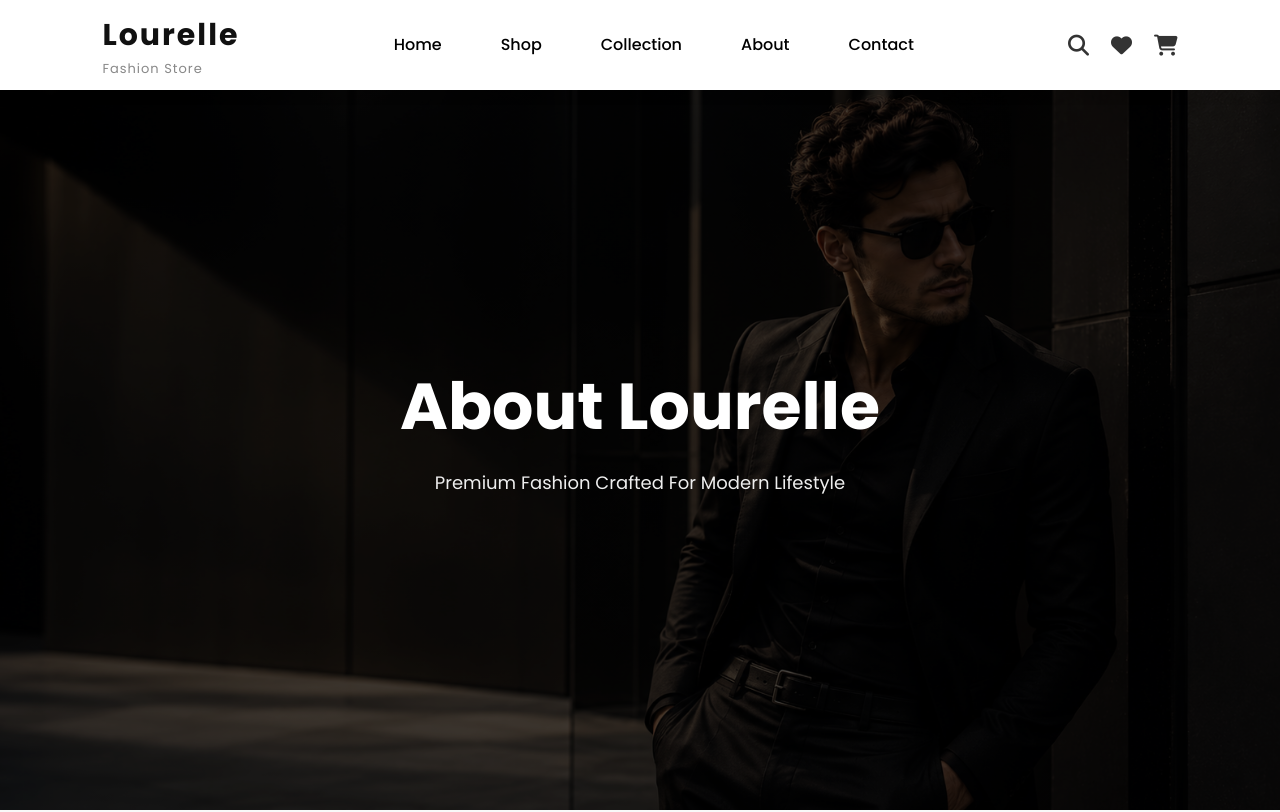
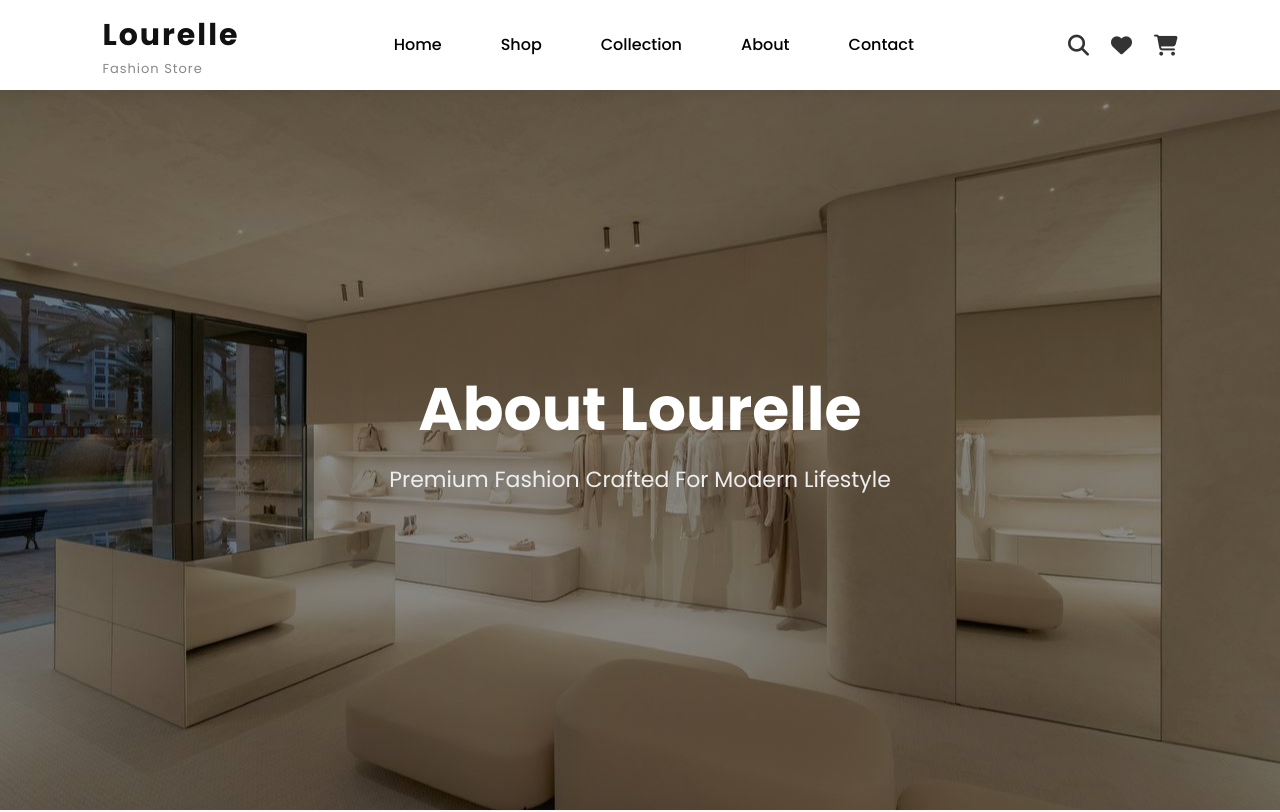
Before and after one commit to Muhammadrehan92/Website, a plain HTML site: page about.html in a window 1280 px wide. Shown: the top 812 px of the page. Drawn offline with Linux system fonts and the light colour scheme; a script that the page names is missing.

Commit message:
better UI

```diff
--- a/about.css
+++ b/about.css
@@ -107,19 +107,23 @@
 =========================== */
 
 .hero{
-    height:90vh;
-    background:url("about.jpg") center/cover no-repeat;
-    position:relative;
-    display:flex;
-    justify-content:center;
-    align-items:center;
-    text-align:center;
+    height: 90vh;
+    background-image: url("about lourelle.jpg");
+    background-size: cover;
+    background-position: center;
+    background-repeat: no-repeat;
+
+    display: flex;
+    justify-content: center;
+    align-items: center;
+    position: relative;
 }
+
 
 .overlay{
     position:absolute;
     inset:0;
-    background:rgba(0,0,0,.45);
+    background: rgba(0,0,0,0.45);
 }
 
 .hero-content{
--- a/about.html
+++ b/about.html
@@ -7,8 +7,8 @@
     <title>Lourelle | About Us</title>
 
     <!-- CSS -->
+    <link rel="stylesheet" href="style.css">
     <link rel="stylesheet" href="about.css">
-    <link rel="stylesheet" href="style.css">
     <!-- Font Awesome -->
     <link rel="stylesheet"
     href="https://cdnjs.cloudflare.com/ajax/libs/font-awesome/6.5.2/css/all.min.css">
```
Also changed, not shown: contact.css (+6 -1 lines), contact.html (+1 -1 lines), about lourelle.jpg (added), contact.jpg (added).
